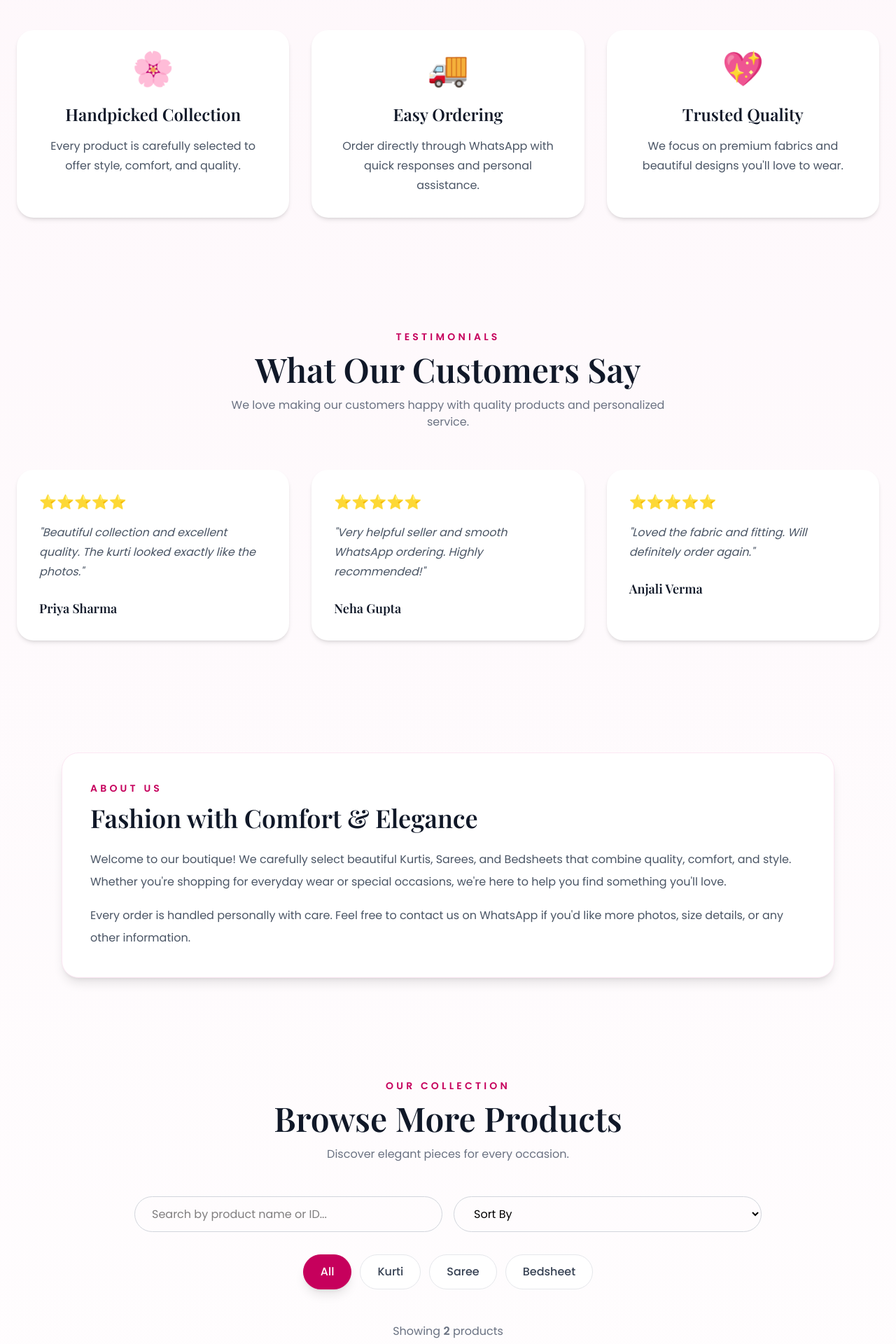
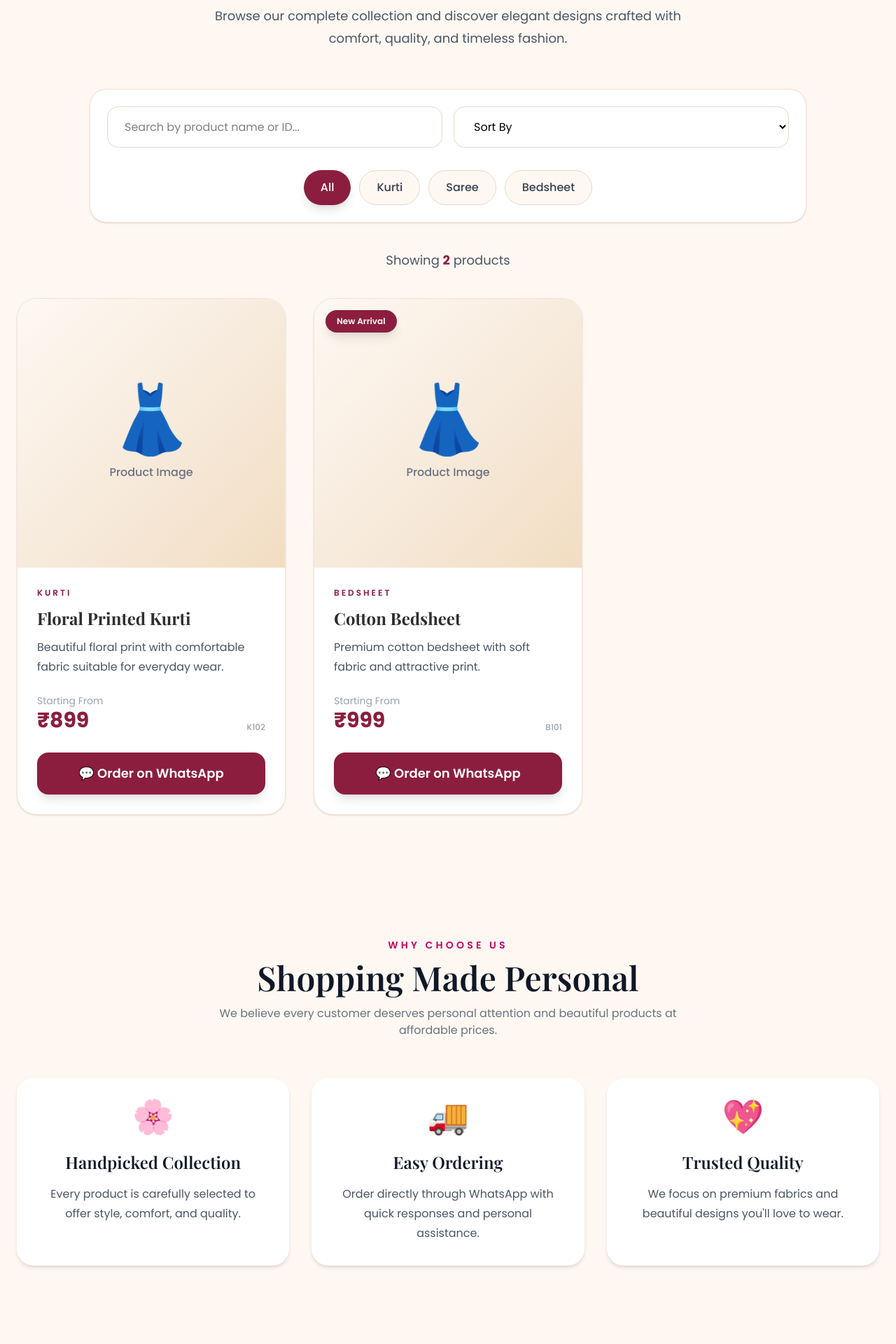
Before and after one commit to Pythpiyush/Rangriti, a React (Vite) app: page / in a window 1280 px wide. Shown: the part 2540-4460 px from the top of the page at 70% size. Built offline with nearby package versions, Linux system fonts and the light colour scheme.

Commit message:
Update App.jsx

```diff
--- a/src/App.jsx
+++ b/src/App.jsx
@@ -1,6 +1,7 @@
 import { useState } from "react";
 import Navbar from "./components/Navbar";
 import Hero from "./components/Hero";
+import ShopCategory from "./components/ShopCategory";
 import FeaturedProducts from "./components/FeaturedProducts";
 import WhyChooseUs from "./components/WhyChooseUs";
 import Testimonials from "./components/Testimonials";
@@ -16,6 +17,19 @@ function App() {
   const [searchTerm, setSearchTerm] = useState("");
   const [sortBy, setSortBy] = useState("default");
   const [selectedProduct, setSelectedProduct] = useState(null);
+
+  const handleCategorySelect = (category) => {
+    setSelectedCategory(category);
+
+    const section = document.getElementById("products");
+
+    if (section) {
+      section.scrollIntoView({
+        behavior: "smooth",
+        block: "start",
+      });
+    }
+  };
 
   // Featured products appear only in the Featured section
   const catalogProducts = products.filter(
@@ -51,87 +65,102 @@ function App() {
     });
 
   return (
-    <div className="min-h-screen bg-gradient-to-b from-pink-50 to-white">
+    <div className="min-h-screen bg-[#FFF8F2]">
       <Navbar />
 
       <Hero />
+
+      <ShopCategory
+        onCategorySelect={handleCategorySelect}
+      />
 
       <FeaturedProducts
         products={products}
         onProductClick={setSelectedProduct}
       />
 
-      <WhyChooseUs />
-
-      <Testimonials />
-
-      <About />
-
       <section
         id="products"
-        className="max-w-7xl mx-auto py-16 px-6"
+        className="max-w-7xl mx-auto py-24 px-6"
       >
-        <div className="text-center mb-12">
-          <p className="uppercase tracking-[0.3em] text-pink-700 text-sm font-semibold">
+        <div className="text-center mb-14">
+
+          <p className="uppercase tracking-[0.4em] text-[#8B1E3F] text-sm font-semibold">
             Our Collection
           </p>
 
-          <h2 className="mt-3 text-5xl text-gray-900">
-            Browse More Products
+          <h2 className="mt-5 text-5xl font-bold text-[#2E2E2E]">
+            Explore Every Style
           </h2>
 
-          <p className="mt-4 text-gray-500 max-w-2xl mx-auto">
-            Discover elegant pieces for every occasion.
+          <div className="w-24 h-1 bg-[#D4AF37] rounded-full mx-auto mt-6"></div>
+
+          <p className="mt-8 text-lg text-gray-600 max-w-2xl mx-auto leading-8">
+            Browse our complete collection and discover elegant
+            designs crafted with comfort, quality, and timeless
+            fashion.
           </p>
+
         </div>
 
-        <div className="grid md:grid-cols-2 gap-4 max-w-4xl mx-auto mb-8">
+        {/* Search & Sort */}
+
+        <div className="bg-white border border-[#F1E4D6] rounded-3xl shadow-sm p-6 max-w-5xl mx-auto mb-10">
+
+          <div className="grid md:grid-cols-2 gap-4">
+
             <input
               type="text"
               placeholder="Search by product name or ID..."
               value={searchTerm}
               onChange={(e) => setSearchTerm(e.target.value)}
-            className="w-full rounded-full border border-gray-300 px-6 py-3 focus:outline-none focus:ring-2 focus:ring-pink-500"
+              className="w-full rounded-2xl border border-[#E5D8C8] px-6 py-4 focus:outline-none focus:ring-2 focus:ring-[#8B1E3F]"
             />
 
             <select
               value={sortBy}
               onChange={(e) => setSortBy(e.target.value)}
-            className="rounded-full border border-gray-300 px-6 py-3 focus:outline-none focus:ring-2 focus:ring-pink-500"
+              className="rounded-2xl border border-[#E5D8C8] px-6 py-4 focus:outline-none focus:ring-2 focus:ring-[#8B1E3F]"
             >
               <option value="default">Sort By</option>
               <option value="priceLow">Price: Low to High</option>
               <option value="priceHigh">Price: High to Low</option>
               <option value="name">Name (A-Z)</option>
             </select>
+
           </div>
 
-        <div className="flex justify-center gap-3 mb-12 flex-wrap">
+          <div className="flex justify-center gap-3 mt-8 flex-wrap">
+
             {["All", "Kurti", "Saree", "Bedsheet"].map((category) => (
               <button
                 key={category}
                 onClick={() => setSelectedCategory(category)}
-              className={`px-6 py-3 rounded-full border transition-all duration-300 font-medium ${
+                className={`px-6 py-3 rounded-full font-medium transition-all duration-300 ${
                   selectedCategory === category
-                  ? "bg-pink-700 text-white border-pink-700 shadow-lg"
-                  : "bg-white border-gray-200 text-gray-700 hover:border-pink-500 hover:text-pink-700"
+                    ? "bg-[#8B1E3F] text-white shadow-lg"
+                    : "bg-[#FFF8F2] border border-[#E5D8C8] text-gray-700 hover:border-[#8B1E3F] hover:text-[#8B1E3F]"
                 }`}
               >
                 {category}
               </button>
             ))}
+
           </div>
 
-        <p className="text-center text-gray-500 mb-8">
+        </div>
+
+        <p className="text-center text-gray-600 mb-10 text-lg">
           Showing{" "}
-          <span className="font-semibold">
+          <span className="font-bold text-[#8B1E3F]">
             {filteredProducts.length}
           </span>{" "}
           products
         </p>
 
         {filteredProducts.length > 0 ? (
-          <div className="grid grid-cols-1 sm:grid-cols-2 lg:grid-cols-3 gap-8">
+          <div className="grid grid-cols-1 sm:grid-cols-2 lg:grid-cols-3 gap-10">
+
             {filteredProducts.map((product) => (
               <div
                 key={product.id}
@@ -141,21 +170,32 @@ function App() {
                 <ProductCard product={product} />
               </div>
             ))}
+
           </div>
         ) : (
-          <div className="text-center py-20">
-            <div className="text-6xl mb-4">🛍️</div>
+          <div className="bg-white rounded-3xl border border-[#F1E4D6] shadow-sm py-20 text-center">
 
-            <h3 className="text-2xl font-semibold text-gray-800">
+            <div className="text-7xl">
+              🛍️
+            </div>
+
+            <h3 className="mt-6 text-3xl font-bold text-[#2E2E2E]">
               No Products Found
             </h3>
 
-            <p className="text-gray-500 mt-2">
-              Try a different search or choose another category.
+            <p className="mt-3 text-gray-600">
+              Try another category or search for a different product.
             </p>
+
           </div>
         )}
       </section>
+
+      <WhyChooseUs />
+
+      <Testimonials />
+
+      <About />
 
       <Footer />
 
```
Lines whose indentation alone changed are shown as unchanged.
